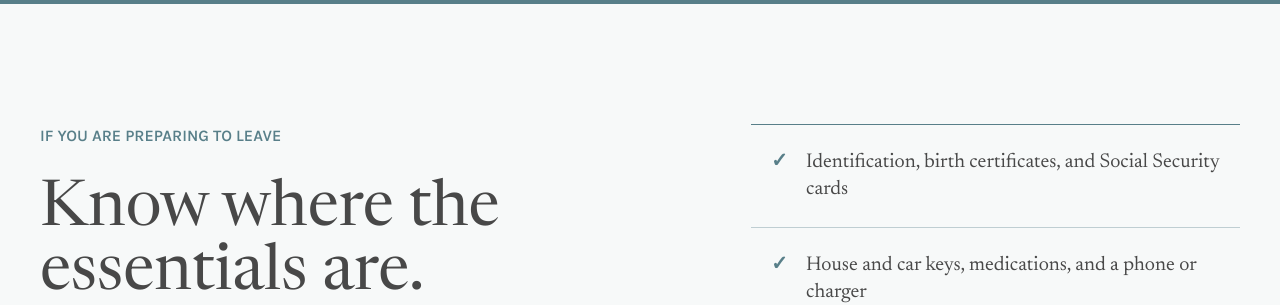
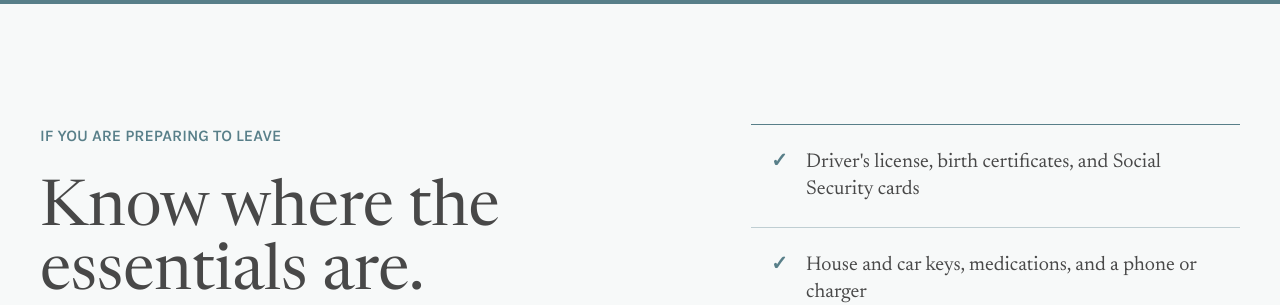
Before and after one commit to Cosmically-Creative/whispers-of-lhj-site, a plain HTML site: page staying-safe/index.html in a window 1280 px wide. Shown: the part 3500-3805 px from the top of the page. Drawn offline with Linux system fonts and the light colour scheme.

Commit message:
Update checklist item in staying-safe section to specify "Driver's license" instead of "Identification".

```diff
--- a/staying-safe/index.html
+++ b/staying-safe/index.html
@@ -195,7 +195,7 @@
                         <p class="description">Leaving can be a dangerous time. You do not need to gather everything or take any step that increases your risk. An advocate can help you build a plan around your circumstances.</p>
                     </div>
                     <ul class="leaving-checklist">
-                        <li>Identification, birth certificates, and Social Security cards</li>
+                        <li>Driver's license, birth certificates, and Social Security cards</li>
                         <li>House and car keys, medications, and a phone or charger</li>
                         <li>Money, cards, account details, and insurance information</li>
                         <li>Protective orders, custody papers, and other legal documents</li>
```
